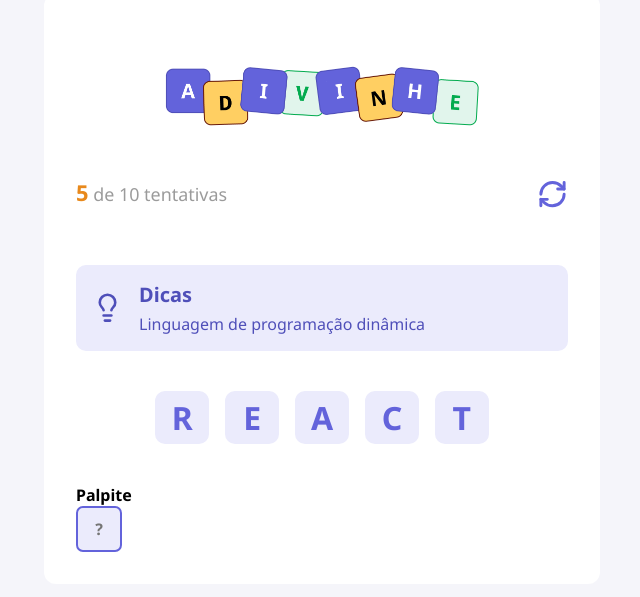
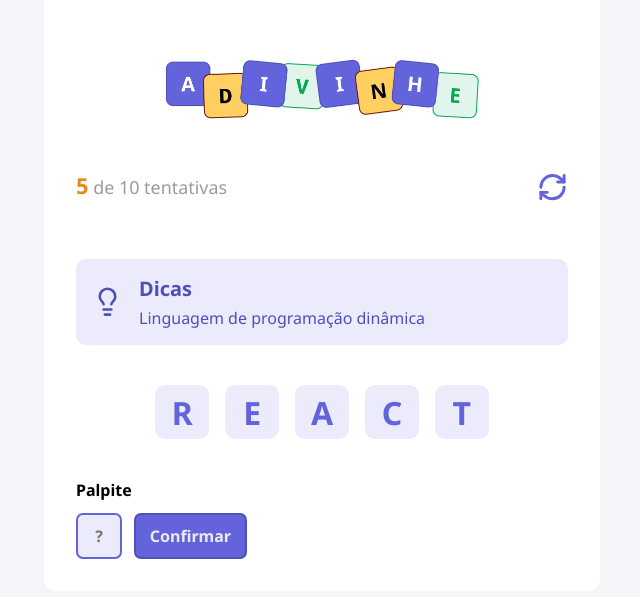
Before and after one commit to ronaldotavcano/JogoDoAdivinha, a React (Vite) app: page / in a window 1280 px wide. Shown: the part 111-708 px from the top of the page, without its empty margins (318-958 px from the left). Built offline with nearby package versions, Linux system fonts and the light colour scheme.

Commit message:
feat: implementing Button  component

```diff
--- a/src/App.tsx
+++ b/src/App.tsx
@@ -4,6 +4,7 @@
 import {Tip} from "./components/Tip"
 import {Letter} from "./components/Letter"
 import { Input } from "./components/input"
+import { Button } from "./components/Button"
 
 export default function App(){
 
@@ -27,8 +28,9 @@
                 </div>
 
                 <h4>Palpite</h4>
-                <div>
+                <div className={styles.guess}>
                     <Input autoFocus maxLength={1} placeholder="?"/>
+                    <Button title="Confirmar" />
                 </div>
             </main>
         </div>
--- a/src/app.module.css
+++ b/src/app.module.css
@@ -23,3 +23,9 @@
         margin: 2.5rem 0;
     }
 }
+
+.guess{
+    display: flex;
+    gap: .75rem;
+    margin-top: .75rem;
+}
--- /dev/null
+++ b/src/components/Button/index.tsx
@@ -0,0 +1,13 @@
+import styles from "./styles.module.css"
+
+type Props = React.ComponentProps<"button"> & {
+    title: string
+}
+
+export function Button({title, ...rest}: Props){
+    return(
+        <button type="button" className={styles.button} {...rest}>
+            {title}
+        </button>
+    )
+}
--- /dev/null
+++ b/src/components/Button/styles.module.css
@@ -0,0 +1,11 @@
+.button{
+    height: 2.87rem;
+    border-radius: .43rem;
+    background-color: #6363db;
+    border: 2px solid #4f4fb9;
+    color: #ebebfc;
+
+    padding: 0 .87rem;
+    font-size: 1rem;
+    font-weight: bold;
+}
--- a/src/global.css
+++ b/src/global.css
@@ -12,12 +12,10 @@
     background-color: #f5f5fa;
 
     font-family: "Noto Sans", serif;
-    font-optical-sizing: auto;
 }
 
-input{
+input, button{
     font-family: "Noto Sans", serif;
-    font-optical-sizing: auto;
 }
 
 button{
```
